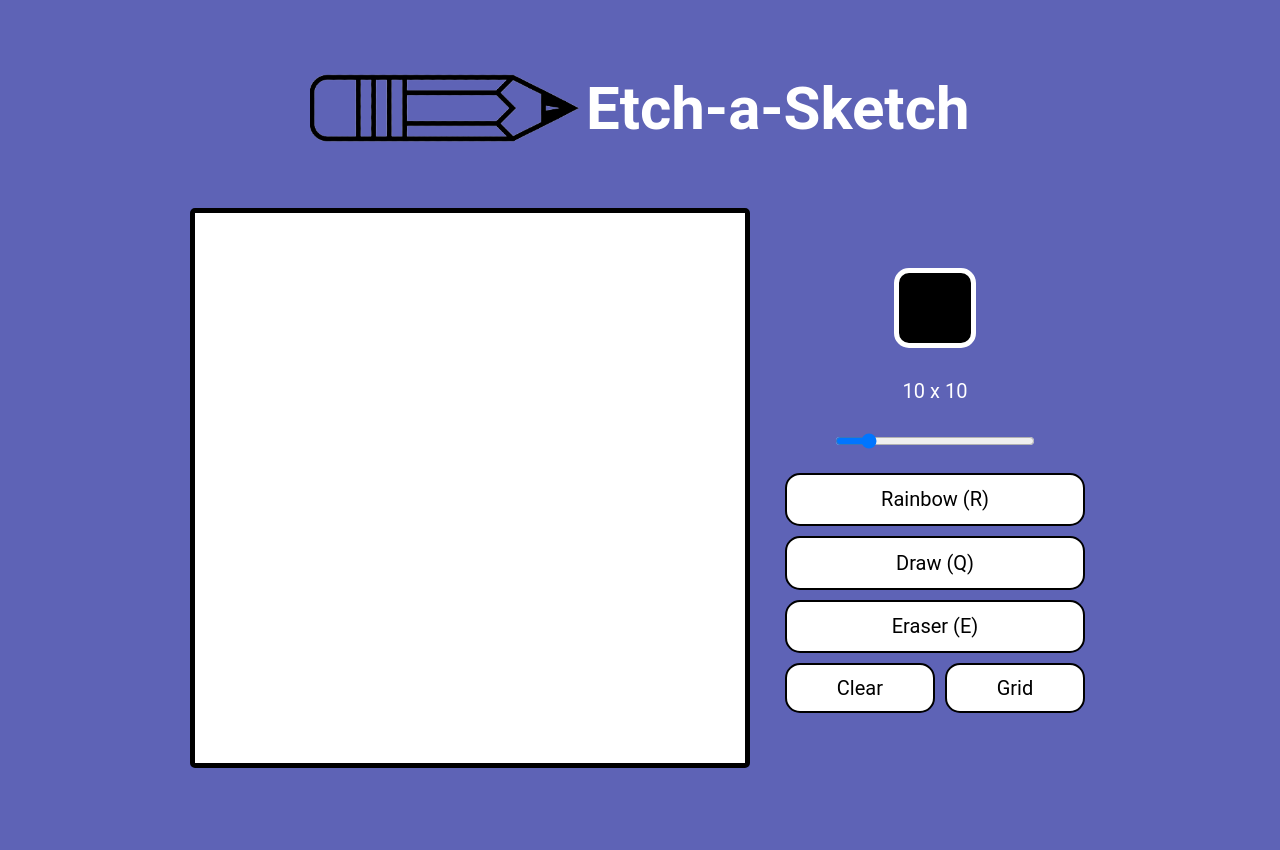
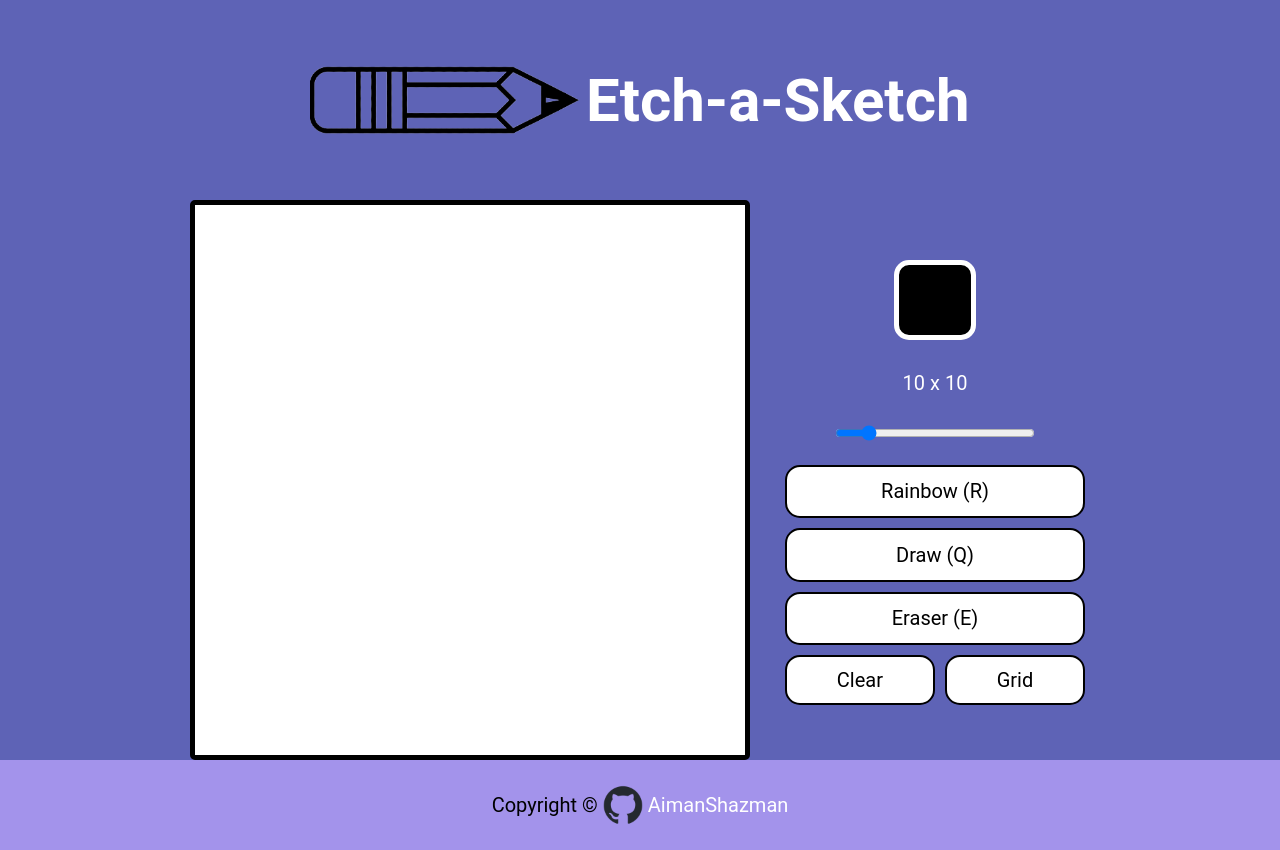
Before and after one commit to AimanShazman/Etch-a-Sketch, a plain HTML site: page index.html in a window 1280 px wide. Before the commit the page ends 800 px from the top, so only its background shows below. Drawn offline with Linux system fonts and the light colour scheme.

Commit message:
add footer with link to github

```diff
--- a/index.html
+++ b/index.html
@@ -9,6 +9,7 @@
 
     <body>
         <div id="pageContainer">
+
             <!-- pencil div -->
             <div id="pencil">
                 <img src="./pictures/pencil.png" alt="a pencil">
@@ -35,34 +36,13 @@
                         <button class="button setGrid">Grid</button>
                     </div>
                 </div>
-
             </div>
 
-
-        <!-- footer -->
-        <footer></footer>
+            <footer>
+                Copyright ©
+                <img src="./pictures/github-mark/github-mark.png">
+                <a href="https://github.com/AimanShazman">AimanShazman</a>
+            </footer>
         </div>
     </body>
 </html>
-
-<!-- <div class="container">
-    <div id="grid"></div>
-
-    <div id="drawingTools">
-        <input class="setColor" type="color" value="#000000"/>
-
-        <div class="gridScrollbar">
-            <p><output id="displayGrid"></output></p>
-            <input id="gridInput" type="range" min="1" max="64" value="10">
-        </div>
-
-        <div class="rainbowGridContainer">
-            <button class="button rainbow">Rainbow</button>
-            <button class="button setGrid">Grid</button>
-        </div>
-        <button class="button draw">Draw</button>
-        <button class="button eraser">Eraser</button>
-        <button class="button clear">Clear</button>
-    </div>
-
-</div> -->
--- a/styles.css
+++ b/styles.css
@@ -1,6 +1,8 @@
 body {
     font-family: Roboto, sans-serif;
     background-color: #5e63b6;
+    padding: 0;
+    margin: 0;
 }
 
 #pencil {
@@ -117,3 +119,30 @@ body {
 #drawingTools .activeButton {
     background-color: #f5c7f7;
 }
+
+#pageContainer {
+    display: flex;
+    flex-direction: column;
+    min-height: 100vh;
+}
+
+footer {
+    display: flex;
+    background-color: #a393eb;
+    justify-content: center;
+    align-items: center;
+    padding: 20px;
+    margin-top: auto;
+    font-size: 20px;
+}
+
+footer img {
+    height: 40px;
+    padding: 5px;
+}
+
+footer a {
+    color: white;
+    text-decoration: none;
+    list-style-type: none;
+}
```
Lines whose indentation alone changed are shown as unchanged.
